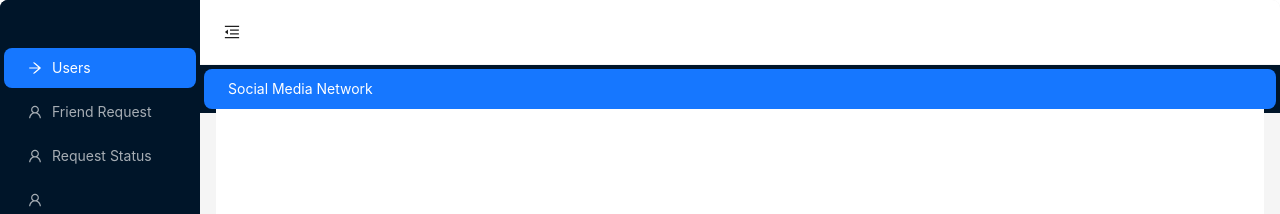
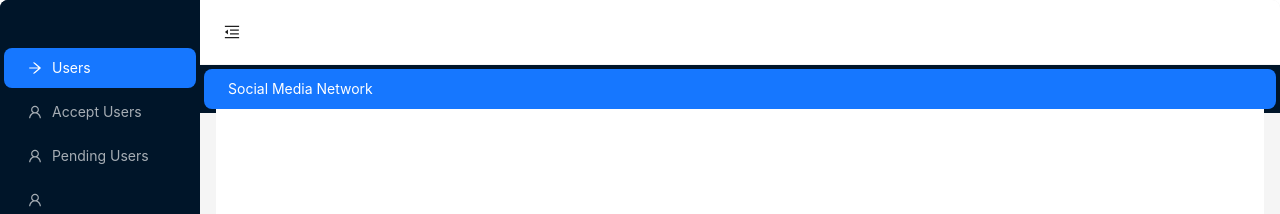
Before and after one commit to naveenkrishnan840/Social-Media, a React (Create React App) app in the folder social_media_frontend/: page / in a window 1280 px wide. Shown: the top 214 px of the page. Built offline with nearby package versions, Linux system fonts and the light colour scheme.

Commit message:
Update header.jsx

```diff
--- a/social_media_frontend/src/components/header.jsx
+++ b/social_media_frontend/src/components/header.jsx
@@ -48,12 +48,12 @@ const HeaderPage = ({email_id}) => {
             {
               key: '3',
               icon: <UserOutlined />,
-              label: <Link to="/friend-request">Friend Request</Link>,
+              label: <Link to="/friend-request">Accept Users</Link>,
             },
             {
               key: '4',
               icon: <UserOutlined />,
-              label: <Link to="/request-status">Request Status</Link>,
+              label: <Link to="/request-status">Pending Users</Link>,
             },
             {
               key: '5',
```
